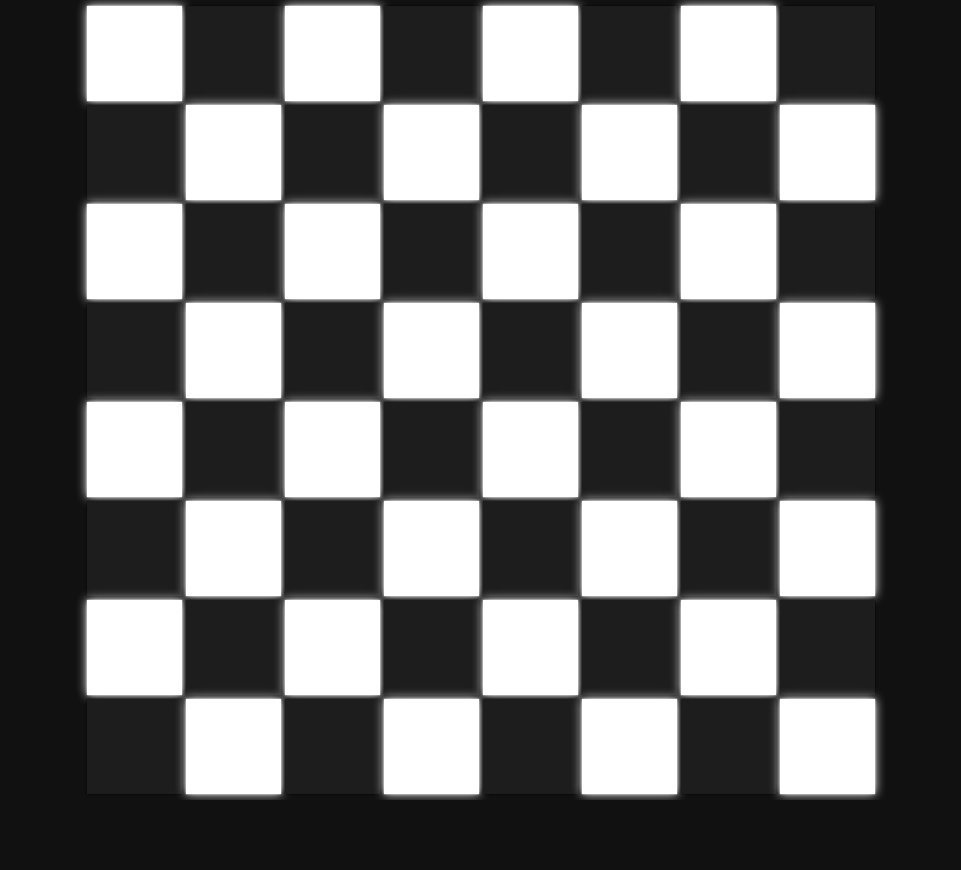
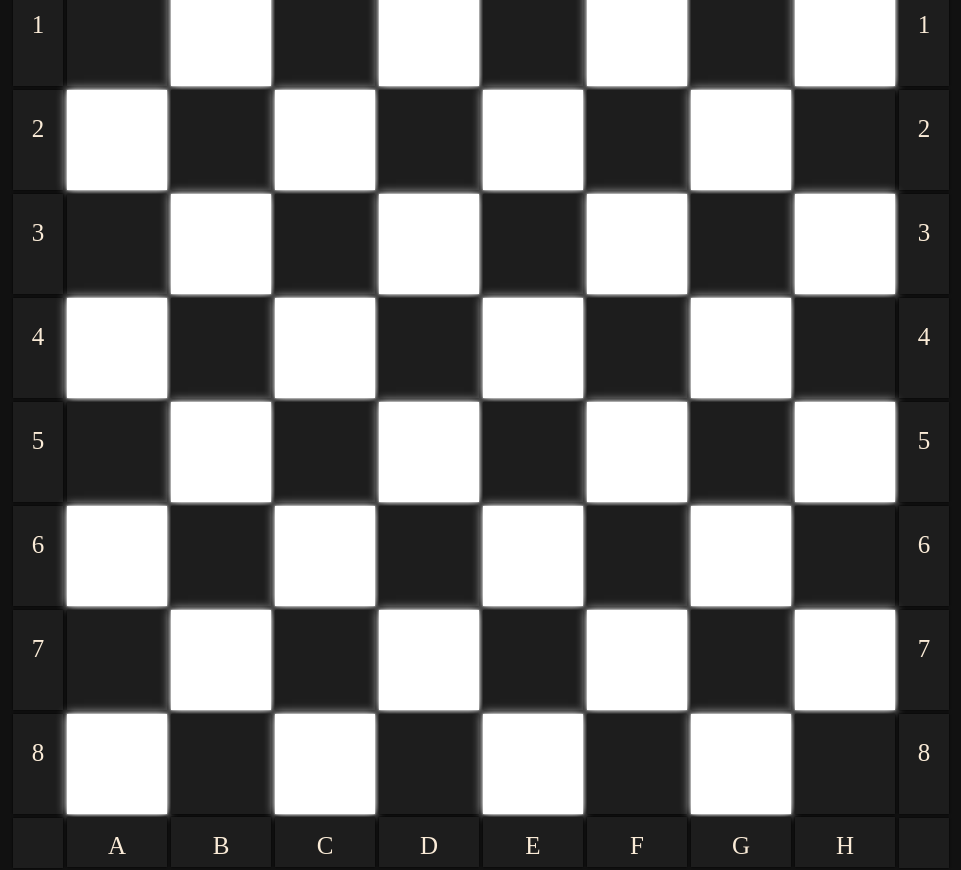
Before and after one commit to ArturDemich/chess-desk-js, a plain HTML site: page index.html in a window 1280 px wide. Shown: the whole page, without its empty margins (159-1120 px from the left). Before the commit the page ends 800 px from the top, so only its background shows below. Drawn offline with Linux system fonts and the light colour scheme.

Commit message:
set cross square, add symbol

```diff
--- a/app.js
+++ b/app.js
@@ -1,27 +1,44 @@
 const board = document.querySelector('#board')
-const SQUARES_NUMBER = 64
+const SQUARES_NUMBER = 100
+const symbol = ['A', 'B', 'C', 'D', 'E', 'F', 'G', 'H']
+const number = [1,1,2,2,3,3,4,4,5,5,6,6,7,7,8,8]
+let count = 0
 
 
 for (let i = 0; i < SQUARES_NUMBER; i++) {
     const square = document.createElement('div')
-    square.classList.add('square')
+
+    if (i <= 8 && i != 0) {
+    square.classList.add('symbol')
+    target(square, count, symbol)
+    } else if (i >= 91 && i != 99) {
+        square.classList.add('symbol')
+        target(square, count, symbol)
+    } else if (i == 0 || i == 9 || i == 90 || i == 99) {
+        square.classList.add('nook')
+    } else if ( i == 10 || i == 19 || i == 20 || i == 29 || i == 30 || i == 39 || i == 40 || i == 49 || i == 50 || i == 59 || i == 60 || i == 69 || i == 70 || i == 79 || i == 80|| i == 89 ) {
+        square.classList.add('number')
+        target(square, count, number)
+    } else {
+        square.classList.add('square')
+    }
 
 
-    if (i < 8) {
+    if (i > 10 && i < 20) {
     setColor(square, i)
-    } else if (i >= 9 && i < 16) {
+    } else if (i > 20 && i <= 28) {
         setColorTwo(square, i)
-    } else if (i >= 16 && i < 24) {
-        setColor(square, i)
-    } else if (i >= 25 && i < 32) {
-        setColorTwo(square, i)
-    } else if (i >= 32 && i < 40) {
+    } else if (i > 30 && i < 39) {
         setColor(square, i)
     } else if (i >= 41 && i < 48) {
         setColorTwo(square, i)
-    } else if (i >= 48 && i < 56) {
+    } else if (i >= 51 && i < 59) {
         setColor(square, i)
-    } else if (i >= 56 && i < 65) {
+    } else if (i >= 61 && i < 68) {
+        setColorTwo(square, i)
+    } else if (i >= 71 && i < 79) {
+        setColor(square, i)
+    } else if (i >= 81 && i < 88) {
         setColorTwo(square, i)
     }
 
@@ -42,3 +59,16 @@ function setColorTwo(elem, i) {
     elem.style.boxShadow = `0 0 2px #fff, 0 0 10px #fff`
     }
 }
+
+function target(elem, i, arr) {
+    arr.forEach((element, index) => {
+        if (i == index) {
+            elem.innerHTML = `<p>${element}</p>`
+            count++
+        }
+    })
+    if (count == arr.length) {
+        count = 0
+    }
+
+}
--- a/index.html
+++ b/index.html
@@ -8,9 +8,8 @@
 </head>
 <body>
 <div class="container">
-    <div class="number"></div>
     <div id="board"></div>
-    <div class="abc"></div>
+
 </div>
 
 <script src="app.js"></script>
--- a/styles.css
+++ b/styles.css
@@ -18,12 +18,12 @@
     justify-content: center;
     align-items: center;
     flex-wrap: wrap;
-    max-width: 800px;
+    max-width: 940px;
   }
 
   .square {
-    width: 95px;
-    height: 95px;
+    width: 100px;
+    height: 100px;
     background: #1d1d1d;
     margin: 2px;
     box-shadow: 0 0 2px #000;
@@ -37,4 +37,42 @@
     flex-wrap: wrap;
     max-width: 100%;
     margin: 0;
+    text-align: center;
+
+    font-size: 25px;
+    color: antiquewhite;
   }
+
+  .number {
+    width: 50px!important;
+    height: 100px;
+    background: #1d1d1d;
+    margin: 2px;
+    box-shadow: 0 0 2px #000;
+  }
+
+  .nook {
+    width: 50px;
+    height: 50px!important;
+    background: #1d1d1d;
+    margin: 2px;
+    box-shadow: 0 0 2px #000;
+  }
+
+  .symbol {
+    width: 100px;
+    height: 50px!important;
+    background: #1d1d1d;
+    margin: 2px;
+    box-shadow: 0 0 2px #000;
+    text-align: center;
+    margin-top: 0;
+  }
+
+  .symbol p {
+    margin-top: 15px;
+  }
+
+  .symbol-bottom {
+
+  }
```
